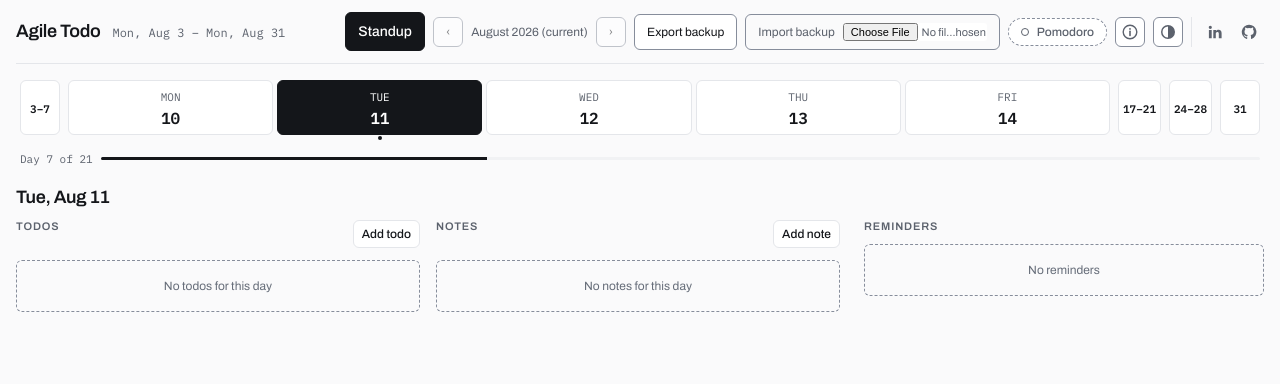
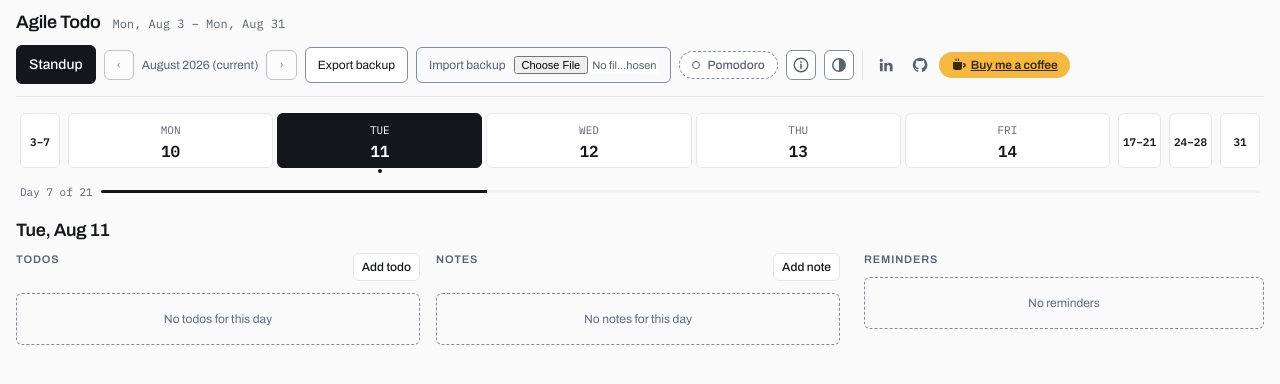
Before and after one commit to JoanEsquivel/agile-todo-app, a React (Vite) app: page / in a window 1280 px wide. Shown: the top 384 px of the page. Built offline with nearby package versions, Linux system fonts and the light colour scheme.

Commit message:
feat: Buy-me-a-coffee donate pill in the header, right of the GitHub link

```diff
--- a/src/components/common/AuthorLinks.tsx
+++ b/src/components/common/AuthorLinks.tsx
@@ -1,4 +1,5 @@
 import styles from './AuthorLinks.module.css';
+import { DonateButton } from './DonateButton';
 
 const LINKEDIN_URL = 'https://www.linkedin.com/in/joanesquivel/';
 const SOURCE_URL = 'https://github.com/JoanEsquivel/agile-todo-app';
@@ -28,6 +29,7 @@ export function AuthorLinks() {
           <path d="M8 .7a7.3 7.3 0 0 0-2.3 14.2c.4.1.5-.2.5-.4v-1.3c-2 .4-2.5-.9-2.5-.9-.3-.9-.8-1.1-.8-1.1-.7-.5 0-.5 0-.5.8.1 1.2.8 1.2.8.7 1.2 1.8.9 2.2.7 0-.5.3-.9.5-1.1-1.6-.2-3.3-.8-3.3-3.6 0-.8.3-1.5.8-2-.1-.2-.4-1 0-2 0 0 .6-.2 2 .8a7 7 0 0 1 3.7 0c1.4-1 2-.8 2-.8.4 1 .1 1.8 0 2 .5.5.8 1.2.8 2 0 2.8-1.7 3.4-3.3 3.6.3.2.5.7.5 1.4v2c0 .2.1.5.5.4A7.3 7.3 0 0 0 8 .7z" />
         </svg>
       </a>
+      <DonateButton />
     </div>
   );
 }
--- /dev/null
+++ b/src/components/common/DonateButton.module.css
@@ -0,0 +1,39 @@
+.donate {
+  display: inline-flex;
+  align-items: center;
+  gap: var(--space-1);
+  padding: var(--space-1) var(--space-3);
+  border-radius: var(--radius-pill);
+  background: var(--color-donate-bg);
+  color: var(--color-donate-text);
+  font-size: var(--text-sm);
+  font-weight: var(--font-weight-semibold);
+  white-space: nowrap;
+  transition: background var(--transition-fast);
+}
+
+.donate:hover {
+  background: var(--color-donate-bg-hover);
+}
+
+.donate svg {
+  width: 1rem;
+  height: 1rem;
+  fill: currentColor;
+  flex: none;
+}
+
+/* Squeezed header: collapse to an icon-only circle; the aria-label keeps
+ * the accessible name. Tune the breakpoint if the header wraps earlier. */
+@media (max-width: 720px) {
+  .label {
+    display: none;
+  }
+
+  .donate {
+    width: 1.875rem;
+    height: 1.875rem;
+    justify-content: center;
+    padding: 0;
+  }
+}
--- /dev/null
+++ b/src/components/common/DonateButton.tsx
@@ -0,0 +1,22 @@
+import styles from './DonateButton.module.css';
+
+const DONATE_URL = 'https://www.paypal.com/paypalme/joanmedia';
+
+export function DonateButton() {
+  return (
+    <a
+      className={styles.donate}
+      href={DONATE_URL}
+      target="_blank"
+      rel="noopener noreferrer"
+      aria-label="Buy me a coffee"
+    >
+      <svg viewBox="0 0 16 16" aria-hidden="true" focusable="false">
+        <path d="M2 5h9v5.5A2.5 2.5 0 0 1 8.5 13h-4A2.5 2.5 0 0 1 2 10.5V5z" />
+        <path d="M12 6h.5a2.25 2.25 0 0 1 0 4.5H12V9h.5a.75.75 0 0 0 0-1.5H12V6z" />
+        <path d="M4.5 1.5h1V4h-1zM7 1.5h1V4H7z" />
+      </svg>
+      <span className={styles.label}>Buy me a coffee</span>
+    </a>
+  );
+}
```
Also changed, not shown: 1 other file (tests, documents, lock files or other folders).
